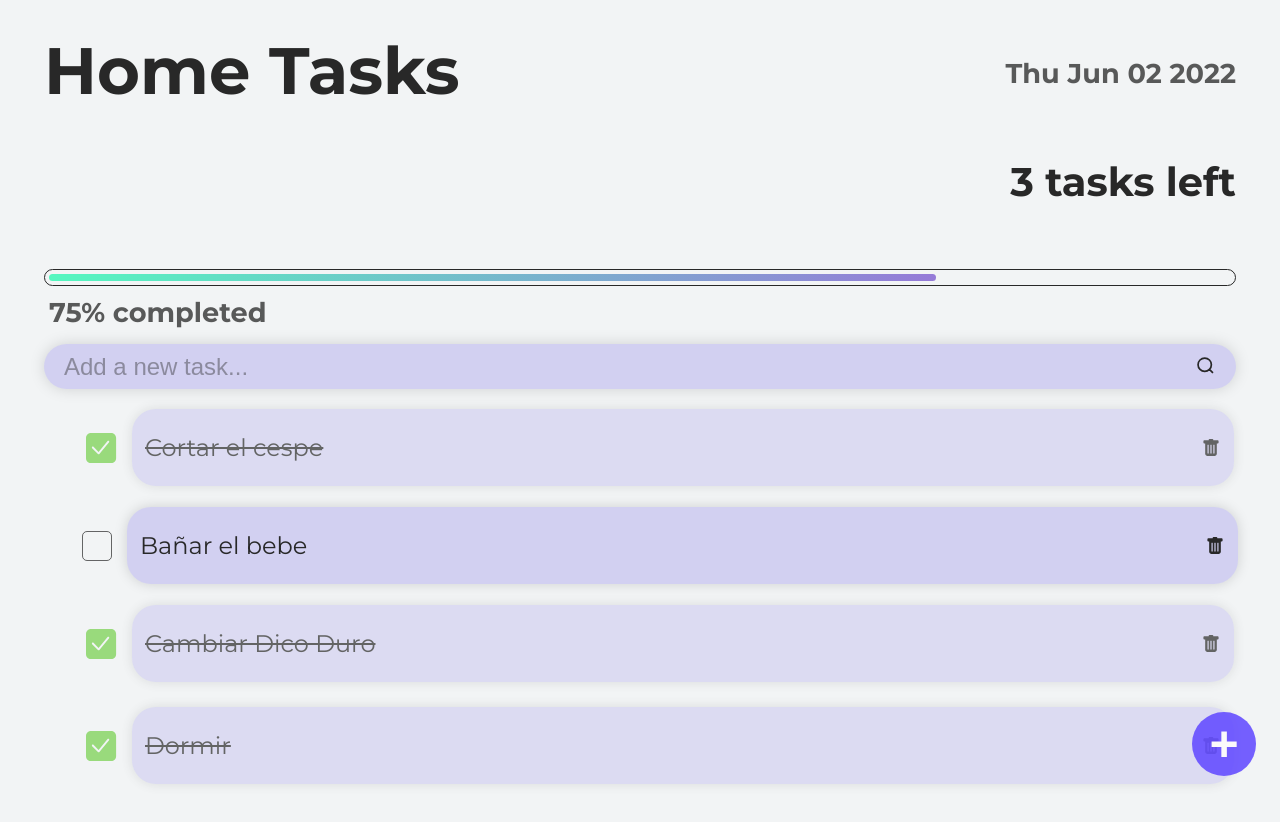
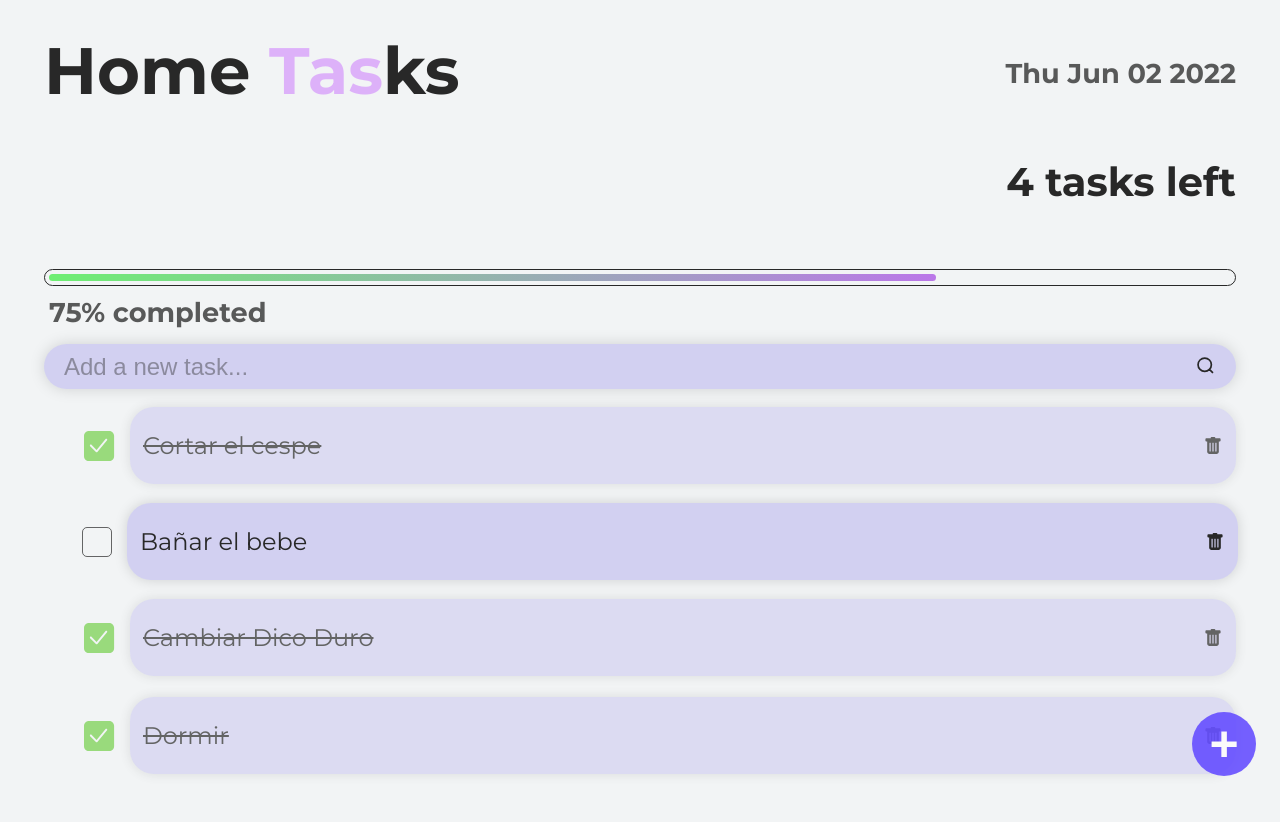
Before and after one commit to ing-jose-rafael/intro-react, a React (Create React App) app: page / in a window 1280 px wide. Shown: the top 822 px of the page. Built offline with nearby package versions, Linux system fonts and the light colour scheme.

Commit message:
terminando de estilizar

```diff
--- a/src/App.js
+++ b/src/App.js
@@ -11,23 +11,34 @@ import { Header } from "./Header";
 import { ProgressBar } from "./ProgressBar";
 import { NewTask } from "./NewTask";
 
-const todos = [
+const defaultTodos = [
   {text:'Cortar el cespe', completed:true},
   {text:'Bañar el bebe', completed:false},
   {text:'Cambiar Dico Duro', completed:true},
   {text:'Dormir', completed:true},
 ]
 function App() {
+  const [todos, setTodos] = React.useState(defaultTodos)
+
   const completed = todos.filter(todo => todo.completed).length;
   const totalTodo = todos.length;
   const porcent = (completed*100)/totalTodo;
 
   const [searchValue,setSearchValue]=React.useState('');
 
+  let searchTodo = todos;
+
+  if (searchValue.length >= 1) {
+    searchTodo = todos.filter(todo =>{
+      const todoText = todo.text.toLowerCase();
+
+    });
+  }
+
   return (
 
     <React.Fragment>
-      {<Header/>}
+      {<Header total={totalTodo} completed={completed} />}
       {<ProgressBar porcentaje={porcent}/>}
       {<NewTask
         searchValue={searchValue}
@@ -43,7 +54,9 @@ function App() {
           <TodoItem
             key={todo.text}
             text={todo.text}
-            completed={todo.completed}/>
+            completed={todo.completed}
+            setTodoValue = {setSearchValue}
+            />
         ))}
       </TodoList>}
 
--- a/src/Header.css
+++ b/src/Header.css
@@ -14,7 +14,10 @@ header {
     font-size: 4.1rem;
     color: #282828;
   }
-
+  header span {
+    /* color: #1d00d741; */
+    color: #dbaaf9e7;
+  }
   header div.info-container {
     margin: 0;
     display: -webkit-box;
--- a/src/Header.js
+++ b/src/Header.js
@@ -2,20 +2,20 @@ import React from 'react';
 import './Header.css'
 // import imgDevam from './img/devam.svg';
 
-const Header = ()=>{
+const Header = ({total,completed})=>{
     const date = new Date();
     const todaysDate = date.toDateString();
 
     return (
         <header>
             {/* <img src="/src/img/devam.svg" alt="Devam" /> */}
-            <h2>Home Tasks</h2>
+            <h2>Home <span>Tas</span>ks</h2>
             <div className="info-container">
                 <p className="date">{todaysDate}</p>
                 {/* <p className="counter">
                   {totalToDos - completedToDos == 0 ? '😎' : `${totalToDos - completedToDos} tasks left`}
                 </p> */}
-                <p className="counter">3 tasks left</p>
+                <p className="counter">{total} tasks left</p>
             </div>
         </header>
     );
--- a/src/ProgressBar.css
+++ b/src/ProgressBar.css
@@ -18,7 +18,7 @@ div.progress-container {
   }
 
   div.progress-container progress::-webkit-progress-value {
-    background-image: -webkit-linear-gradient(left, #57fac4f9,#ac7af8de);
+    background-image: -webkit-linear-gradient(left, #7cfc81e3,#c477f4f3);
     border-radius: 100px;
     -webkit-transition: width 0.8s ease-in-out;
     transition: width 0.8s ease-in-out;
--- a/src/TodoItem.css
+++ b/src/TodoItem.css
@@ -53,7 +53,7 @@
     display: flex;
     -webkit-column-gap: 15px;
             column-gap: 15px;
-    margin: 0 18px;
+    margin: 0px 18px;
     -webkit-box-align: center;
         -ms-flex-align: center;
             align-items: center;
@@ -106,7 +106,7 @@
     -webkit-transition: 0.2s ease-in-out;
     transition: 0.2s ease-in-out;
     opacity: 70%;
-    padding: 4px;
+    padding: 2px;
   }
 
   li.completed p {
```
